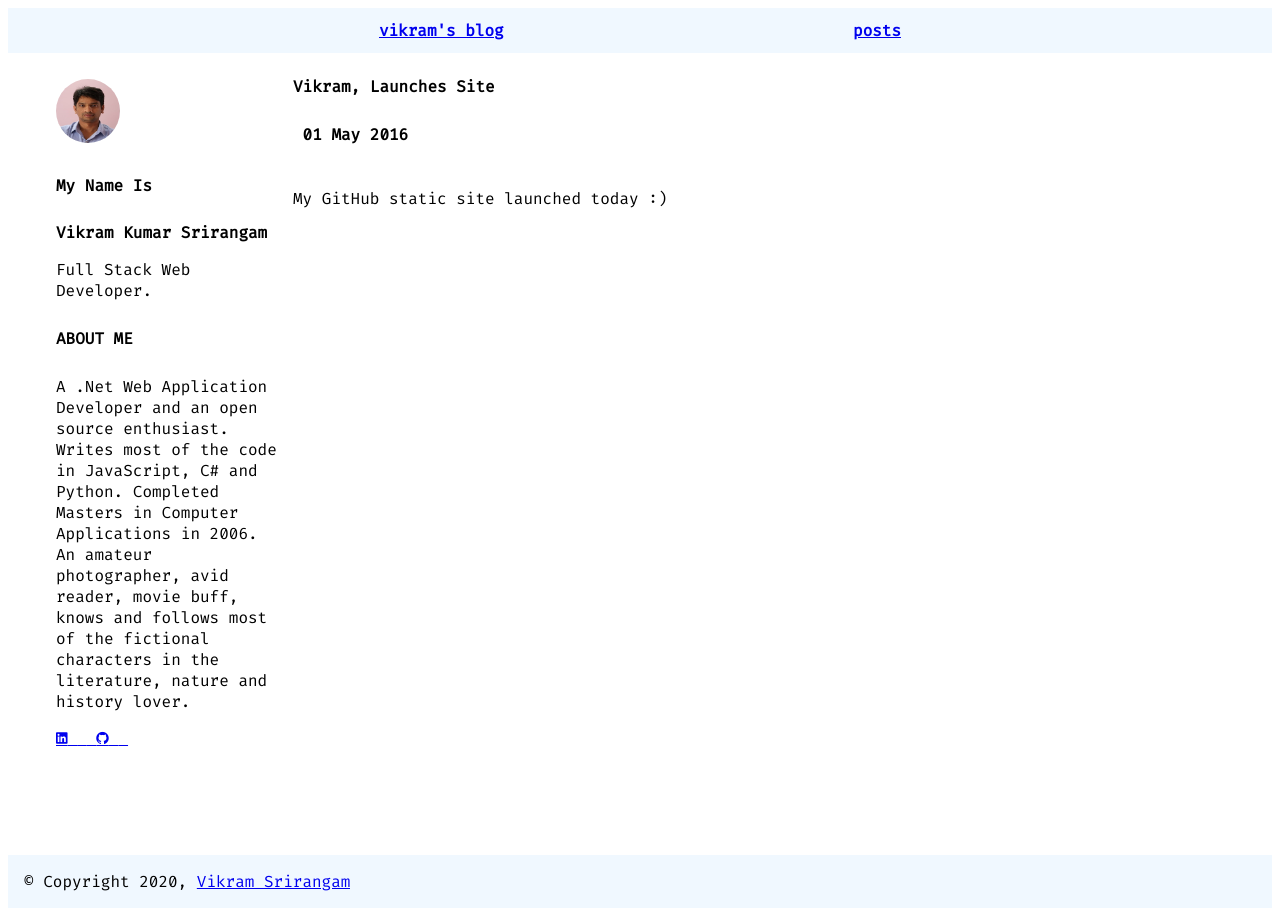
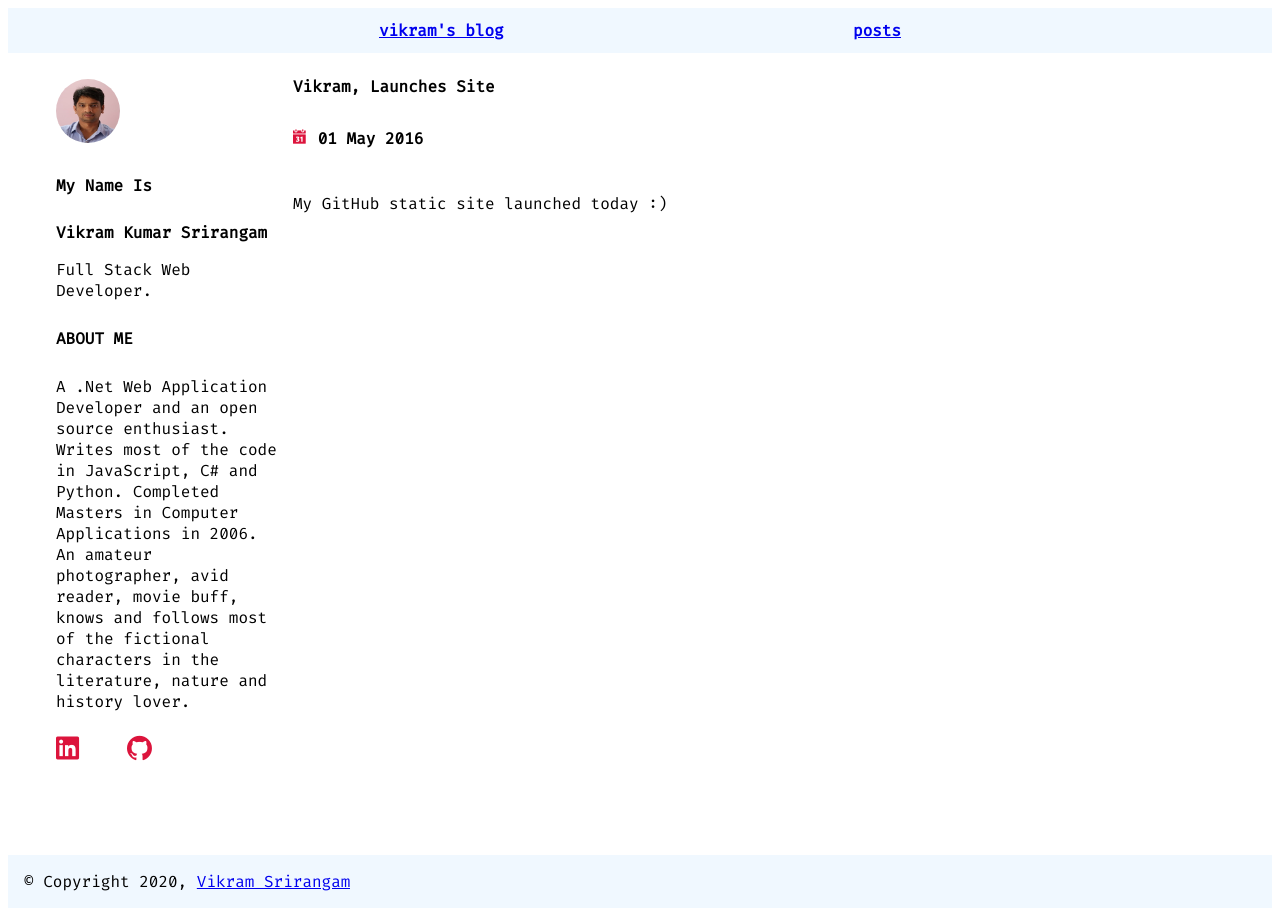
Before and after one commit to srirangamv/srirangamv.github.io, a Jekyll site: the page built from _posts/2016-05-01-site-launched.md, in a window 1280 px wide. Built offline with Jekyll 4.4.1, drawn with Linux system fonts in a browser that asks for light colours.

Commit message:
css changes.

```diff
--- a/_layouts/default.html
+++ b/_layouts/default.html
@@ -59,11 +59,11 @@
                     </p>
                 </li>
                 <li>
-                    <a href="https://in.linkedin.com/in/vikramsrirangam?trk=profile-badge" class="fi-social-linkedin"
+                    <a href="https://in.linkedin.com/in/vikramsrirangam?trk=profile-badge" class="social fi-social-linkedin"
                         target="_blank" title="social link to Linkedin">
                         <i class="icon-social-linkedin">&nbsp;</i>
                     </a>
-                    <a href="https://github.com/vwtt" class="fi-social-github" target="_blank" title="social link to GitHub">
+                    <a href="https://github.com/vwtt" class="social fi-social-github" target="_blank" title="social link to GitHub">
                         <i class="icon-social-github">&nbsp;</i>
                     </a>
                     <!-- <a href="https://www.codewars.com/users/vwtt" class="social-link" target="_blank"
--- a/_layouts/post.html
+++ b/_layouts/post.html
@@ -3,7 +3,7 @@
 ---
 
 <h2 class="titlebg">{{ page.title }}</h2>
-<h5><i class="icon-calendar">&nbsp;</i>{{ page.date | date_to_string }}</h5>
+<h5><i class="icon fi-calendar">&nbsp;</i>{{ page.date | date_to_string }}</h5>
 
 <div class="post">
 {{ content }}
--- a/css/style.css
+++ b/css/style.css
@@ -7,7 +7,7 @@
 
         html,
         body {
-            overflow-x: hidden;
+            overflow: hidden;
             font-family: 'Fira Code';
             font-size: 16px;
         }
@@ -44,6 +44,7 @@
 
         main {
             grid-area: content;
+            overflow-y: scroll;
         }
 
         aside {
@@ -170,3 +171,14 @@
             font-size: 12px;
             max-width: 650px;
         }
+
+        .social {
+            font-size: xx-large;
+            text-decoration: none;
+            color:crimson;
+        }
+
+        .icon {
+            font-size: 20px;
+            color: crimson;
+        }
```
